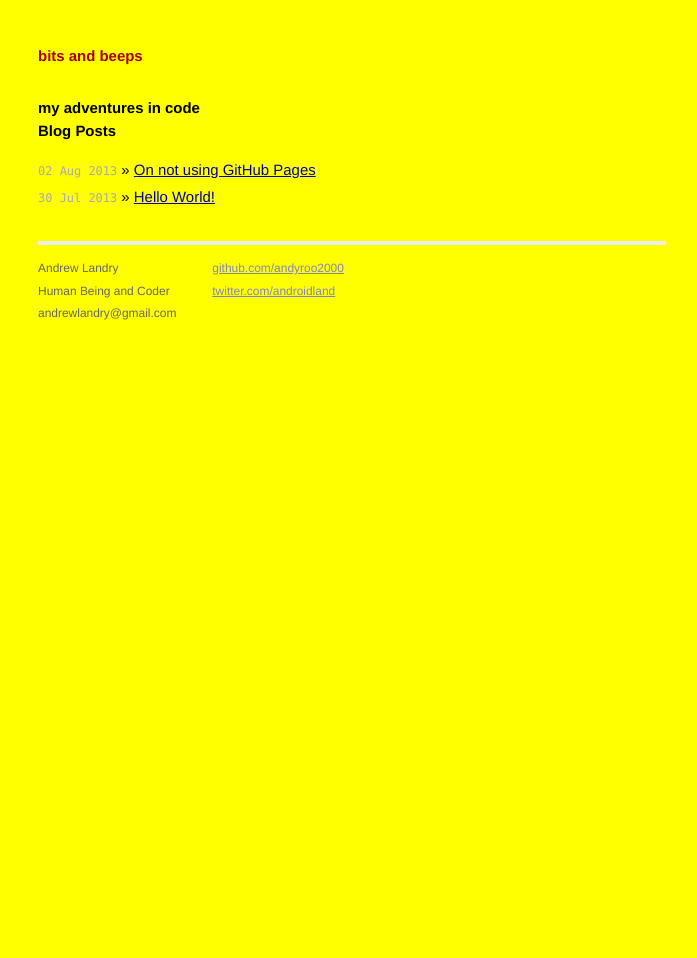
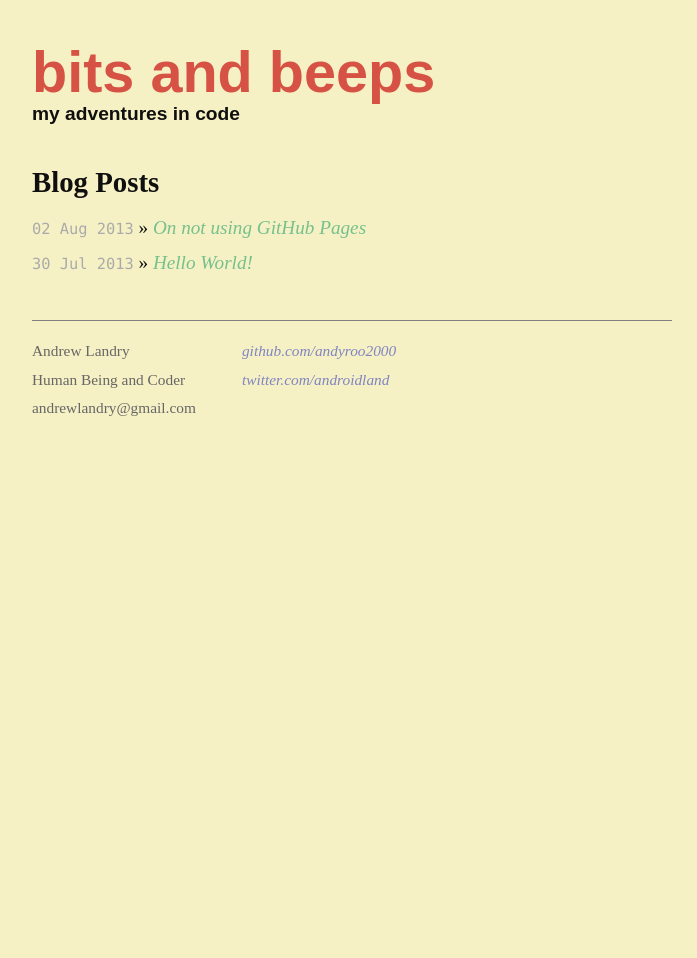
Before and after one commit to andyroo2000/andyroo2000.github.io, a Jekyll site: the page built from index.html, in a window 1280 px wide. Shown: the whole page, without its empty margins (288-985 px from the left). Built offline with Jekyll 4.4.1, drawn with Linux system fonts in a browser that asks for light colours; Markdown is read by kramdown in place of the engine named in the settings.

Commit message:
change config.rb CSS output dir to css

```diff
--- a/config.rb
+++ b/config.rb
@@ -2,7 +2,7 @@
 
 # Set this to the root of your project when deployed:
 http_path = "/"
-css_dir = "/_site/css"
+css_dir = "/css"
 sass_dir = "scss"
 images_dir = "images"
 javascripts_dir = "js"
--- a/css/global.css
+++ b/css/global.css
@@ -19,32 +19,29 @@ html, body {
 
 /* line 15, ../scss/_main.scss */
 body {
-  background-color: #ff0;
-  font: 13.34px Helvetica, Arial, sans-serif;
-  font-size: small;
+  background-color: #f6f1c4;
+  font-family: "freight-micro-pro",serif;
   text-align: center; }
 
-/* line 22, ../scss/_main.scss */
-h1, h2, h3, h4, h5, h6 {
-  font-size: 100%; }
+/* line 21, ../scss/_main.scss */
+h1 {
+  margin-bottom: .5em;
+  font-style: normal;
+  font-size: 1.5em; }
 
-/* line 25, ../scss/_main.scss */
-h1 {
-  margin-bottom: 1em; }
-
-/* line 26, ../scss/_main.scss */
+/* line 27, ../scss/_main.scss */
 p {
   margin: 1em 0; }
 
-/* line 28, ../scss/_main.scss */
+/* line 29, ../scss/_main.scss */
 a {
   color: #00a; }
 
-/* line 29, ../scss/_main.scss */
+/* line 30, ../scss/_main.scss */
 a:hover {
   color: #000; }
 
-/* line 30, ../scss/_main.scss */
+/* line 31, ../scss/_main.scss */
 a:visited {
   color: #a0a; }
 
@@ -53,16 +50,16 @@ a:visited {
 /* Home
 /*
 /*****************************************************************************/
-/* line 37, ../scss/_main.scss */
+/* line 38, ../scss/_main.scss */
 ul.posts {
   list-style-type: none;
   margin-bottom: 2em; }
 
-/* line 42, ../scss/_main.scss */
+/* line 43, ../scss/_main.scss */
 ul.posts li {
   line-height: 1.75em; }
 
-/* line 46, ../scss/_main.scss */
+/* line 47, ../scss/_main.scss */
 ul.posts span {
   color: #aaa;
   font-family: Monaco, "Courier New", monospace;
@@ -73,69 +70,86 @@ ul.posts span {
 /* Site
 /*
 /*****************************************************************************/
-/* line 58, ../scss/_main.scss */
+/* line 59, ../scss/_main.scss */
 .site {
-  font-size: 115%;
-  text-align: justify;
-  width: 42em;
+  font-size: 1.2em;
+  text-align: left;
+  width: 50%;
   margin: 3em auto 2em;
-  line-height: 1.5em; }
+  line-height: 1.5em;
+  color: #0f0f0f; }
 
-/* line 66, ../scss/_main.scss */
-.site .header a {
-  font-weight: bold;
-  text-decoration: none; }
+/* line 68, ../scss/_main.scss */
+.site a {
+  color: #76c08c;
+  text-decoration: none;
+  font-weight: normal;
+  font-style: italic; }
 
-/* line 71, ../scss/_main.scss */
+/* line 75, ../scss/_main.scss */
+.header {
+  margin-bottom: 2em; }
+
+/* line 79, ../scss/_main.scss */
 .site .header h1.title {
   display: inline-block;
-  margin-bottom: 2em; }
+  margin-bottom: 0em;
+  font-size: 3em; }
 
-/* line 76, ../scss/_main.scss */
+/* line 85, ../scss/_main.scss */
+.site .header h2.site-description {
+  font-family: "anonymous-pro",sans-serif;
+  font-size: 1em;
+  margin-bottom: 1em; }
+
+/* line 91, ../scss/_main.scss */
 .site .header h1.title a {
-  color: #a00; }
+  font-family: "anonymous-pro",sans-serif;
+  font-weight: bold;
+  color: #d65244;
+  font-style: normal; }
 
-/* line 80, ../scss/_main.scss */
+/* line 98, ../scss/_main.scss */
 .site .header h1.title a:hover {
   color: #000; }
 
-/* line 84, ../scss/_main.scss */
+/* line 102, ../scss/_main.scss */
 .site .header a.extra {
   color: #aaa;
   margin-left: 1em; }
 
-/* line 89, ../scss/_main.scss */
+/* line 107, ../scss/_main.scss */
 .site .header a.extra:hover {
   color: #000; }
 
-/* line 93, ../scss/_main.scss */
+/* line 111, ../scss/_main.scss */
 .site .meta {
   color: #aaa; }
 
-/* line 97, ../scss/_main.scss */
+/* line 115, ../scss/_main.scss */
 .site .footer {
   font-size: 80%;
   color: #666;
-  border-top: 4px solid #eee;
+  border-top: 1px solid gray;
   margin-top: 2em;
   overflow: hidden; }
 
-/* line 105, ../scss/_main.scss */
+/* line 123, ../scss/_main.scss */
 .site .footer .contact {
   float: left;
   margin-right: 3em; }
 
-/* line 110, ../scss/_main.scss */
+/* line 128, ../scss/_main.scss */
 .site .footer .contact a {
   color: #8085C1; }
 
-/* line 114, ../scss/_main.scss */
+/* line 132, ../scss/_main.scss */
 .site .footer .rss {
   margin-top: 1.1em;
   margin-right: -.2em;
   float: right; }
 
-/* line 120, ../scss/_main.scss */
+/* line 138, ../scss/_main.scss */
 .site .footer .rss img {
   border: 0; }
 
@@ -145,33 +159,33 @@ ul.posts span {
 /*
 /*****************************************************************************/
 /* standard */
-/* line 131, ../scss/_main.scss */
+/* line 149, ../scss/_main.scss */
 .post pre {
   border: 1px solid #ddd;
   background-color: #eef;
   padding: 0 .4em; }
 
-/* line 137, ../scss/_main.scss */
+/* line 155, ../scss/_main.scss */
 .post ul, .post ol {
   margin-left: 1.35em; }
 
-/* line 141, ../scss/_main.scss */
+/* line 159, ../scss/_main.scss */
 .post code {
   border: 1px solid #ddd;
   background-color: #eef;
   padding: 0 .2em; }
 
-/* line 147, ../scss/_main.scss */
+/* line 165, ../scss/_main.scss */
 .post pre code {
   border: none; }
 
 /* terminal */
-/* line 152, ../scss/_main.scss */
+/* line 170, ../scss/_main.scss */
 .post pre.terminal {
   border: 1px solid #000;
   background-color: #333;
   color: #FFF; }
 
-/* line 158, ../scss/_main.scss */
+/* line 176, ../scss/_main.scss */
 .post pre.terminal code {
   background-color: #333; }
```
